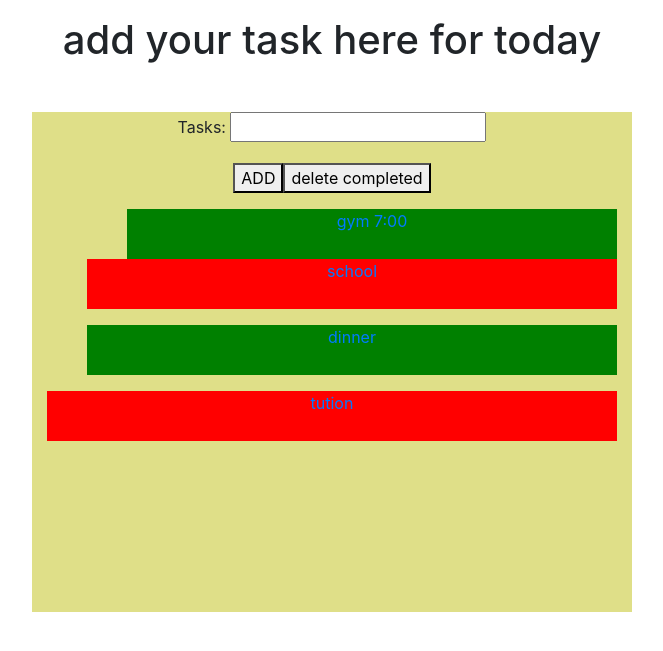
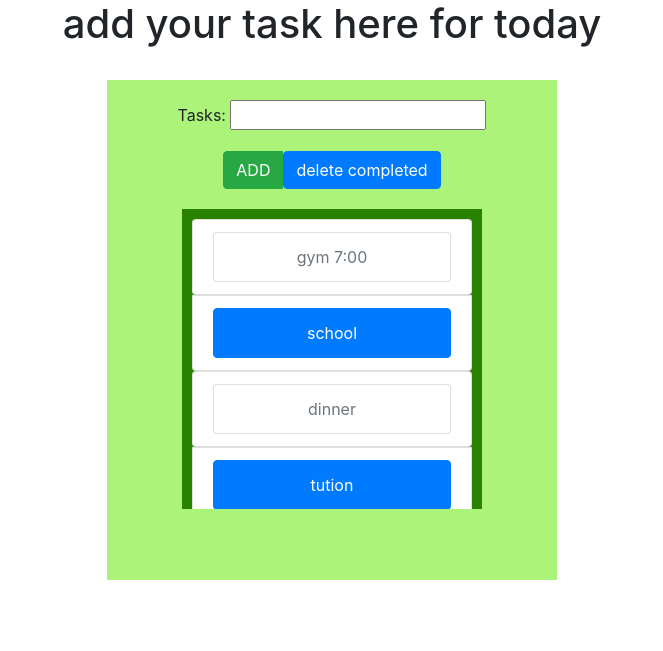
Before and after one commit to mukulvashisht1026/Todo_list_using_django, a Django app: page /list/todo/ in a window 1280 px wide. Shown: the top 651 px of the page, without its empty margins (308-971 px from the left). Run offline with Django 3.2, Linux system fonts and the light colour scheme; data comes from the database, SQL or seed files in the repository; both versions use the stored data as it was after the commit; some libraries are stand-ins or nearby versions.

Commit message:
update 30.08.18

```diff
--- a/list/templates/list/home.html
+++ b/list/templates/list/home.html
@@ -5,28 +5,24 @@
 
 	<title>TODO LIST</title>
 	<style type="text/css">
-	#todo{
+
+
+#fool{
+
+	width: 450px;
 	height: 500px;
-		width: 600px;
-		background-color: #DFDF88;
-	}
-		.completed_task{
-			background-color: red;
-			color: red;
-			list-style:none;
-			height: 50px;
-			widows: 500px;
+	background-color: #ABf479;
+	padding: 20px 20px 20px 20px;
 
 }
-		.in_completed_task{
-			background-color: green;
-			color: green;
-
-			height: 50px;
-			widows: 500px;
-			list-style:none;
+#lis{
+	margin: 20px 20px 20px 20px;
+	height: 300px;
+	width: 300px;
+	padding: 10px 10px 10px 10px;
+	background-color: #298301;
+	overflow-y: scroll;
 }
-
 	</style>
 
   <meta charset="utf-8">
@@ -37,44 +33,64 @@
 
 </head>
 <body class="container">
-	<center><strong><p>
+	<center><strong>
 <h1>add your task here for today </h1>
 <br>
-<h6>{{add}}</h6>
-</p></strong></center>
+
+</strong>
+</center>
 <center>
-	<p>
-		<div class="container" id="todo"><form method="POST" action="{% url 'add' %}">
+
+		<div class="container" id="fool">
+
+
+
+		<div >
+			<form method="POST" action="{% url 'add' %}">
 				<div class="form-group">
 					{% csrf_token %}
 					{{ form.as_p }}
+				</div>
+
 				<div class="btn-group">
-			<button type="submit" name="save" value="1">ADD</button>
-			<a href="{% url 'delete' %}"><button type="button">delete completed</button>
-		</div>
+					<button type="submit" name="save" class="btn btn-success" value="1">ADD</button>
+				<a href="{% url 'delete' %}">
+					<button type="button" class="btn btn-primary">delete completed
+					</button>
+				</a>
+
+
 				</div>
 
 
+
 			</form>
-
-			</a>
+		</div>
 
 
-		<div><ul >
+
+		<div class="container" id="lis">
+			<ul class="list-group">
 				{% for objects in all_objects %}
 					{% if objects.check %}
-			<div class="completed_task" ><a href="{% url 'complete' objects.id %}" ><li>{{ objects.text }}</li></a></div></ul>
+						<a href="{% url 'complete' objects.id %}"  class="btn-warning list-group-item list-group-item-action"><li  class="list-group-item active">{{ objects.text }}</li></a></ul>
 					{% else %}
-			<ul>
-					<div  class="in_completed_task"><a href="{% url 'complete' objects.id %}" ><li>{{ objects.text }}</li></a></div></ul>
+					<ul class="list-group">
+				<a  href="{% url 'complete' objects.id %}" class="list-group-item list-group-item-action" ><li class="list-group-item disabled">{{ objects.text }}</li></a>
+
+			</ul>
 					{% endif %}
 					{% endfor %}
 
 
 		</div>
+
+
+
 		</div>
 
-	</p>
+
+
 
 
 </center>
```
Also changed, not shown: db.sqlite3. Lines whose indentation alone changed are shown as unchanged.
